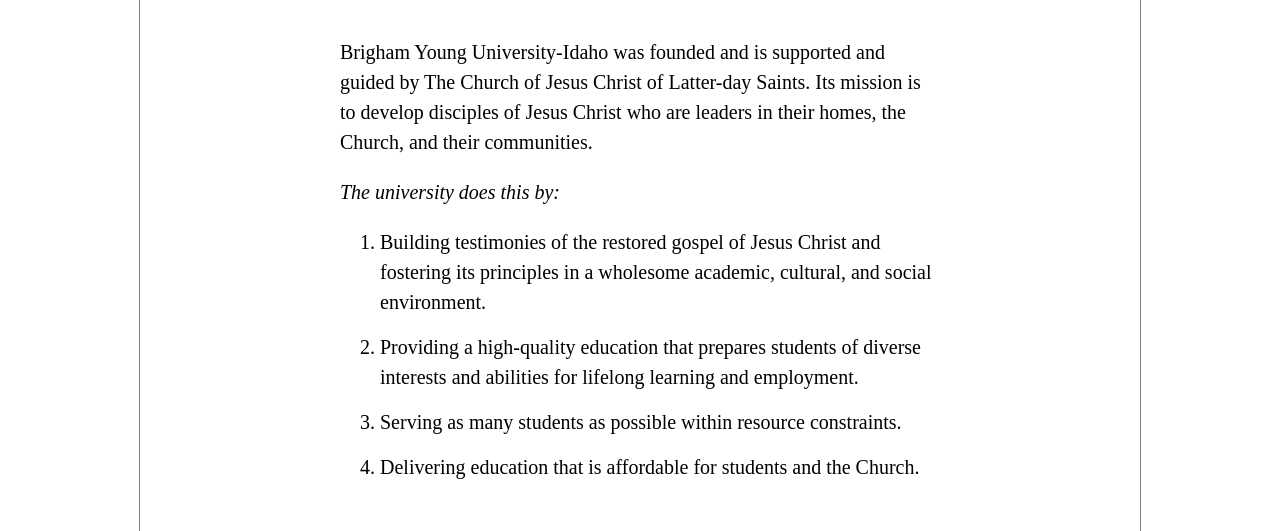
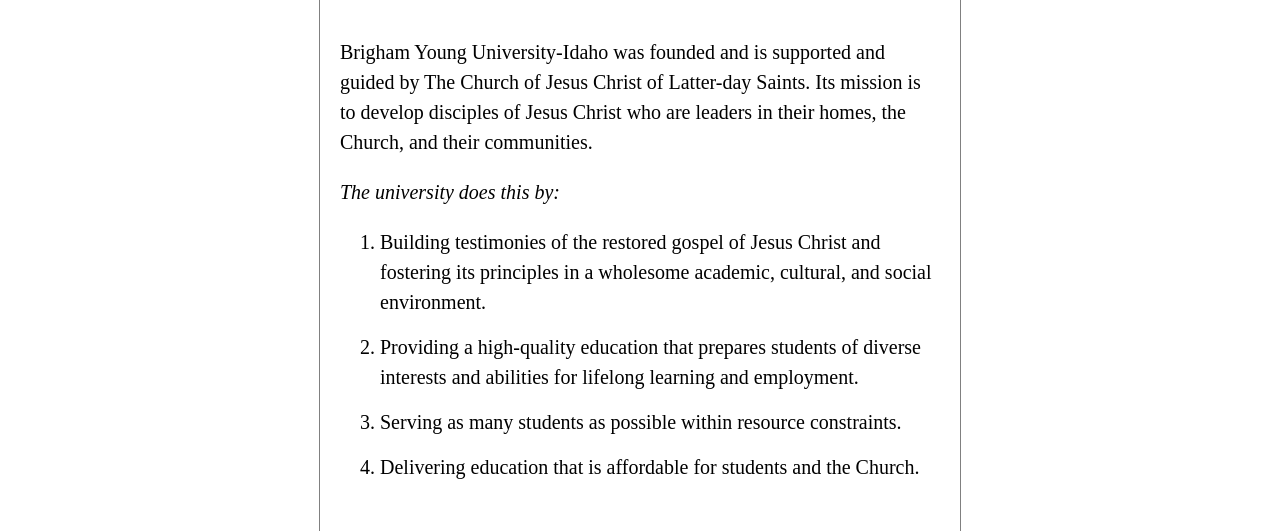
Before and after one commit to tomasvg18/wdd131, a plain HTML site: page mission/index.html in a window 1280 px wide. Shown: the part 283-814 px from the top of the page. Drawn offline with Linux system fonts and the light colour scheme.

```diff
--- a/mission/style.css
+++ b/mission/style.css
@@ -7,7 +7,7 @@ body {
     margin: 50px auto;
     border: solid grey;
     border-width: 1px;
-    padding: 20px 200px 30px 200px;
+    padding: 20px;
 }
 header {
     text-align: center;
```
Also changed, not shown: mission/index.html (renamed from mission/byui-mission.html, +5 -1 lines).
